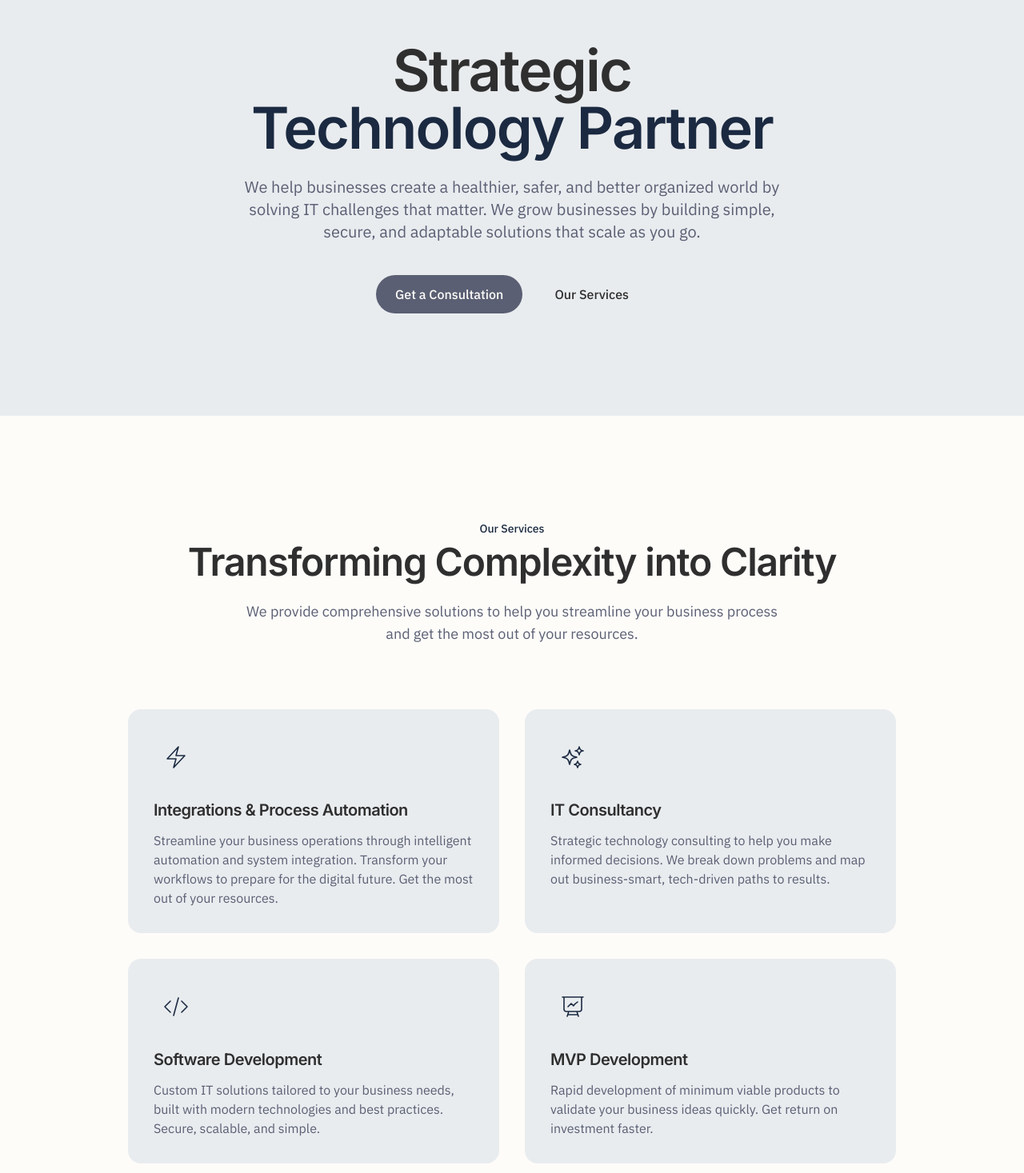
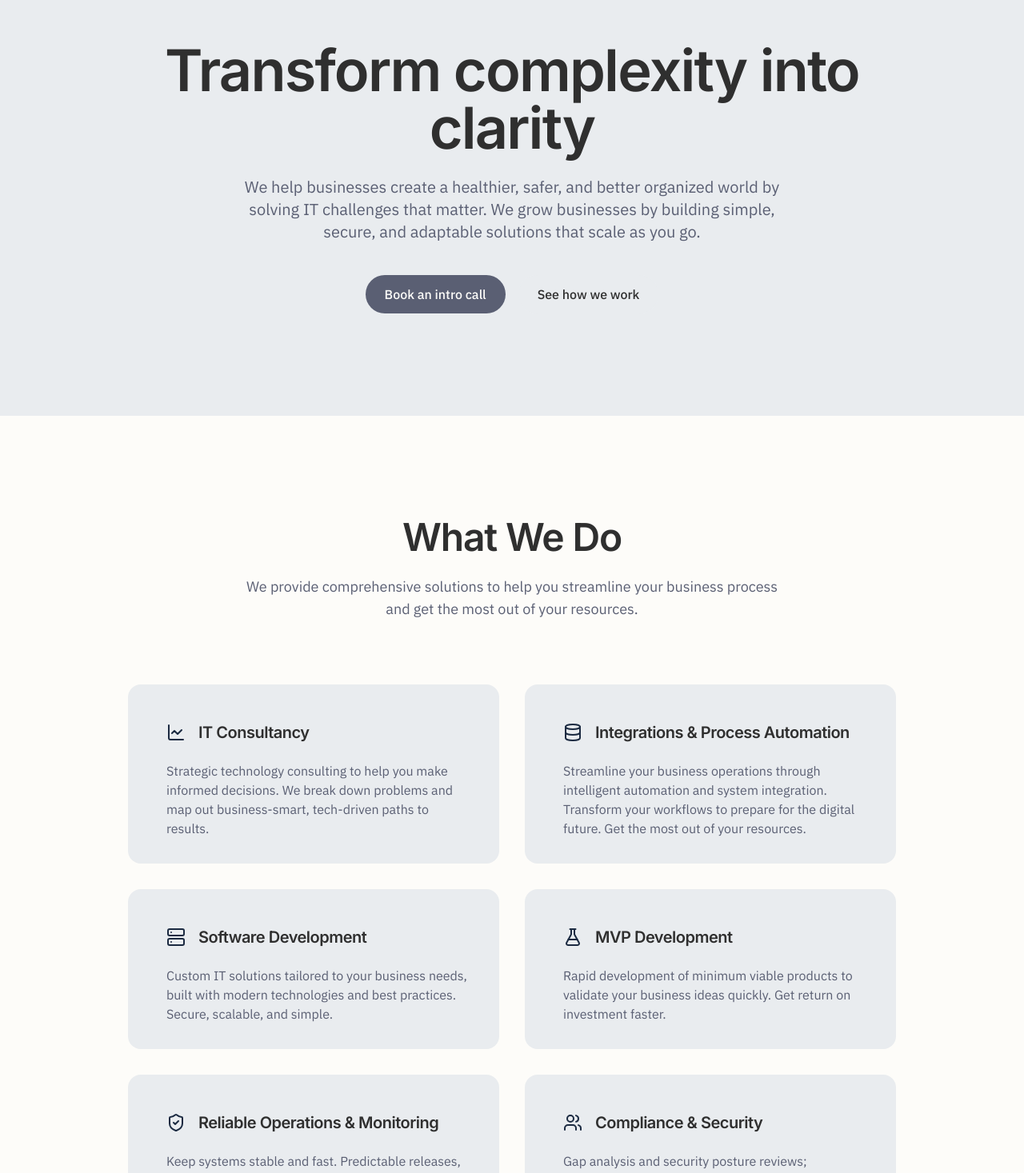
Before and after one commit to Double-Helix-Technologies/Double-Helix-Technologies.github.io, a Next.js app: page / in a window 1280 px wide. Shown: the part 140-1607 px from the top of the page at 80% size. Built offline with nearby package versions, Linux system fonts and the light colour scheme.

Commit message:
Adjust text in Hero and Services. Add Card UI components

```diff
--- a/app/components/Hero.tsx
+++ b/app/components/Hero.tsx
@@ -8,8 +8,7 @@ export default function Hero() {
       <div className="container-tight">
         <div className="text-center animate-fade-in">
           <h1 className="text-5xl md:text-6xl lg:text-7xl tracking-tight font-semibold text-text-primary font-heading">
-            <span className="block">Strategic</span>
-            <span className="block text-primary">Technology Partner</span>
+            <span className="block">Transform complexity into clarity</span>
           </h1>
           <p className="mt-6 text-lg md:text-xl text-text-secondary max-w-2xl mx-auto">
             We help businesses create a healthier, safer, and better organized world by solving IT challenges that matter. We grow businesses by building simple, secure, and adaptable solutions that scale as you go.
@@ -19,13 +18,13 @@ export default function Hero() {
               href="#contact"
               className="btn-accent"
             >
-              Get a Consultation
+              Book an intro call
             </Link>
             <Link
               href="#services"
               className="btn-secondary"
             >
-              Our Services
+              See how we work
             </Link>
           </div>
         </div>
--- a/app/components/Services.tsx
+++ b/app/components/Services.tsx
@@ -1,42 +1,46 @@
 "use client"
+import React from "react";
+import { Card, CardContent, CardHeader, CardTitle, Icon } from "./ui/Card";
+import {
+  Database,
+  FlaskConical,
+  LineChart,
+  Server,
+  ShieldCheck,
+  Users
+} from "lucide-react";
 
 export default function Services() {
   const services = [
     {
+      title: 'IT Consultancy',
+      description: 'Strategic technology consulting to help you make informed decisions. We break down problems and map out business-smart, tech-driven paths to results.',
+      icon: LineChart,
+    },
+    {
       title: 'Integrations & Process Automation',
       description: 'Streamline your business operations through intelligent automation and system integration. Transform your workflows to prepare for the digital future. Get the most out of your resources.',
-      icon: (
-        <svg className="h-8 w-8" fill="none" viewBox="0 0 24 24" strokeWidth="1.2" stroke="currentColor">
-          <path strokeLinecap="round" strokeLinejoin="round" d="M3.75 13.5l10.5-11.25L12 10.5h8.25L9.75 21.75 12 13.5H3.75z" />
-        </svg>
-      ),
-    },
-    {
-      title: 'IT Consultancy',
-      description: 'Strategic technology consulting to help you make informed decisions. We break down problems and map out business-smart, tech-driven paths to results.',
-      icon: (
-        <svg className="h-8 w-8" fill="none" viewBox="0 0 24 24" strokeWidth="1.2" stroke="currentColor">
-          <path strokeLinecap="round" strokeLinejoin="round" d="M9.813 15.904L9 18.75l-.813-2.846a4.5 4.5 0 00-3.09-3.09L2.25 12l2.846-.813a4.5 4.5 0 003.09-3.09L9 5.25l.813 2.846a4.5 4.5 0 003.09 3.09L15.75 12l-2.846.813a4.5 4.5 0 00-3.09 3.09zM18.259 8.715L18 9.75l-.259-1.035a3.375 3.375 0 00-2.455-2.456L14.25 6l1.036-.259a3.375 3.375 0 002.455-2.456L18 2.25l.259 1.035a3.375 3.375 0 002.456 2.456L21.75 6l-1.035.259a3.375 3.375 0 00-2.456 2.456zM16.894 20.567L16.5 21.75l-.394-1.183a2.25 2.25 0 00-1.423-1.423L13.5 18.75l1.183-.394a2.25 2.25 0 001.423-1.423l.394-1.183.394 1.183a2.25 2.25 0 001.423 1.423l1.183.394-1.183.394a2.25 2.25 0 00-1.423 1.423z" />
-        </svg>
-      ),
+      icon: Database,
     },
     {
       title: 'Software Development',
       description: 'Custom IT solutions tailored to your business needs, built with modern technologies and best practices. Secure, scalable, and simple.',
-      icon: (
-        <svg className="h-8 w-8" fill="none" viewBox="0 0 24 24" strokeWidth="1.2" stroke="currentColor">
-          <path strokeLinecap="round" strokeLinejoin="round" d="M17.25 6.75L22.5 12l-5.25 5.25m-10.5 0L1.5 12l5.25-5.25m7.5-3l-4.5 16.5" />
-        </svg>
-      ),
+      icon: Server,
     },
     {
       title: 'MVP Development',
       description: 'Rapid development of minimum viable products to validate your business ideas quickly. Get return on investment faster.',
-      icon: (
-        <svg className="h-8 w-8" fill="none" viewBox="0 0 24 24" strokeWidth="1.2" stroke="currentColor">
-          <path strokeLinecap="round" strokeLinejoin="round" d="M3.75 3v11.25A2.25 2.25 0 006 16.5h2.25M3.75 3h-1.5m1.5 0h16.5m0 0h1.5m-1.5 0v11.25A2.25 2.25 0 0118 16.5h-2.25m-7.5 0h7.5m-7.5 0l-1 3m8.5-3l1 3m0 0l.5 1.5m-.5-1.5h-9.5m0 0l-.5 1.5m.75-9l3-3 2.148 2.148A12.061 12.061 0 0116.5 7.605" />
-        </svg>
-      ),
+      icon: FlaskConical,
+    },
+    {
+      title: 'Reliable Operations & Monitoring',
+      description: 'Keep systems stable and fast. Predictable releases, clear alerts, and response playbooks—so issues are found and fixed early.',
+      icon: ShieldCheck,
+    },
+    {
+      title: 'Compliance & Security',
+      description: 'Gap analysis and security posture reviews; implement safeguards (access control, logging) with certified partners.',
+      icon: Users,
     },
   ];
 
@@ -44,9 +48,8 @@ export default function Services() {
     <div id="services" className="section bg-background">
       <div className="container-tight">
         <div className="text-center mb-20">
-          <span className="inline-block text-sm font-medium text-primary mb-2">Our Services</span>
           <h2 className="text-4xl md:text-5xl font-semibold text-text-primary mb-6">
-            Transforming Complexity into Clarity
+            What We Do
           </h2>
           <p className="text-lg text-text-secondary max-w-2xl mx-auto">
             We provide comprehensive solutions to help you streamline your business process and get the most out of your resources.
@@ -54,21 +57,14 @@ export default function Services() {
         </div>
 
         <div className="grid gap-8 md:grid-cols-2">
-          {services.map((service, index) => (
-            <div
-              key={service.title}
-              className="bg-background-alt p-8 rounded-2xl transition-all hover:shadow-lg"
-            >
-              <div className="h-14 w-14 bg-primary/10 rounded-xl flex items-center justify-center text-primary mb-6">
-                {service.icon}
-              </div>
-              <h3 className="text-xl font-semibold text-text-primary mb-3">
-                {service.title}
-              </h3>
-              <p className="text-text-secondary">
-                {service.description}
-              </p>
-            </div>
+          {services.map(({ icon, title, description }) => (
+            <Card key={title}>
+              <CardHeader>
+                <Icon>{React.createElement(icon)}</Icon>
+                <CardTitle>{title}</CardTitle>
+              </CardHeader>
+              <CardContent>{description}</CardContent>
+            </Card>
           ))}
         </div>
       </div>
--- /dev/null
+++ b/app/components/ui/Card.tsx
@@ -0,0 +1,35 @@
+import React from "react";
+import { cn } from "../../utils/cn";
+
+export interface CardProps extends React.HTMLAttributes<HTMLDivElement> {
+    key?: React.Key;
+}
+export const Card: React.FC<CardProps> = ({ key, className, ...props }) => (
+  <div key={key} className={cn("bg-background-alt p-8 rounded-2xl transition-all hover:shadow-lg", className)} {...props} />
+);
+
+export interface CardHeaderProps extends React.HTMLAttributes<HTMLDivElement> {}
+export const CardHeader: React.FC<CardHeaderProps> = ({ className, ...props }) => (
+  <div className={cn("flex items-center mb-2", className)} {...props} />
+);
+
+export interface CardTitleProps extends React.HTMLAttributes<HTMLHeadingElement> {}
+export const CardTitle: React.FC<CardTitleProps> = ({ className, ...props }) => (
+  <h3 className={cn("text-xl font-semibold text-text-primary", className)} {...props} />
+);
+
+export interface CardContentProps extends React.HTMLAttributes<HTMLDivElement> {}
+export const CardContent: React.FC<CardContentProps> = ({ className, ...props }) => (
+  <div className={cn("text-text-secondary pl-4", className)} {...props} />
+);
+
+export interface IconProps extends React.HTMLAttributes<HTMLDivElement> {
+}
+export const Icon: React.FC<IconProps> = ({ className, children, ...props }) => (
+  <div
+    className={cn("h-14 w-14 bg-primary/10 rounded-xl flex items-center justify-center text-primary", className)}
+    {...props}
+  >
+    {children}
+  </div>
+);
--- /dev/null
+++ b/app/utils/cn.ts
@@ -0,0 +1,3 @@
+export function cn(...classes: (string | undefined | null | false)[]): string {
+  return classes.filter(Boolean).join(' ');
+}
```
Also changed, not shown: 1 other file (tests, documents, lock files or other folders).
